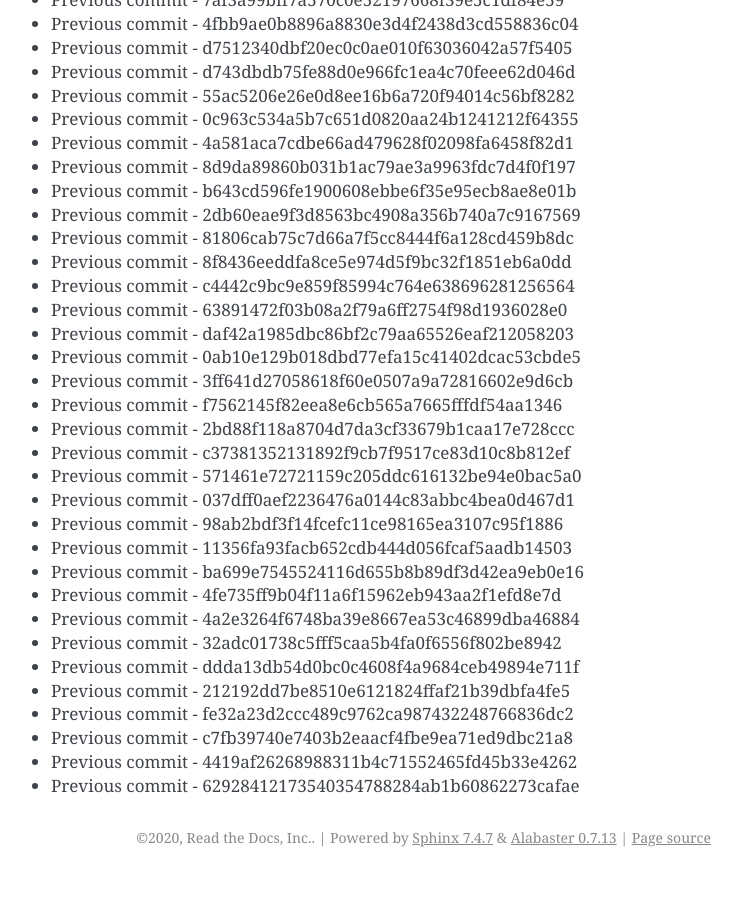
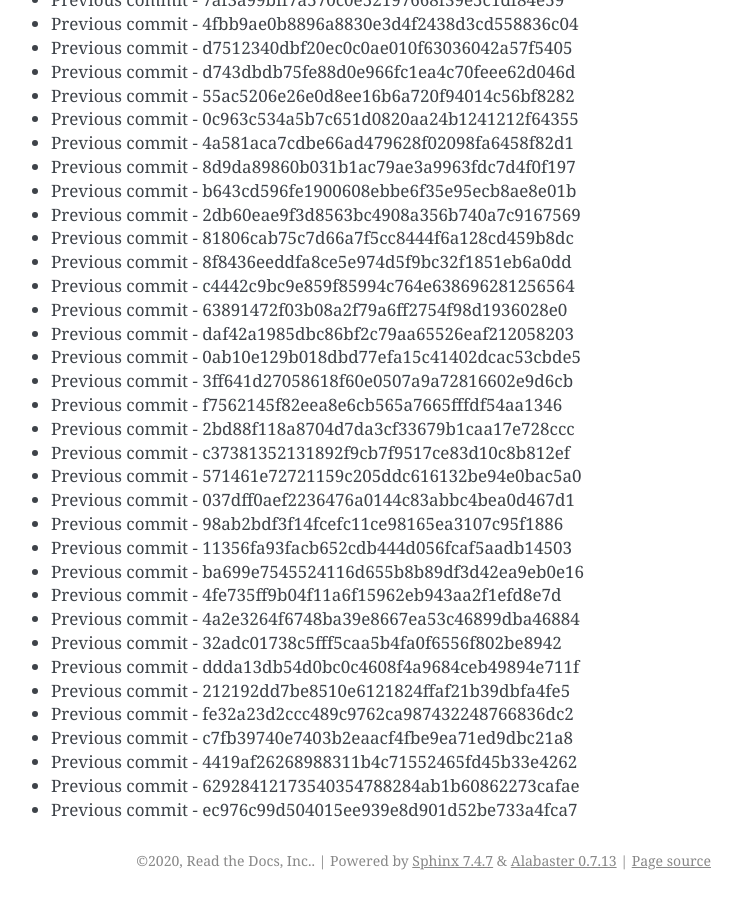
Before and after one commit to readthedocs/rtd-git-stresstest, a Sphinx documentation site: the page built from docs/updates.rst, in a window 1280 px wide and 900 px high, scrolled down 63693 px. Shown: the whole window, without its empty margins (399-1141 px from the left). Built offline with Sphinx 7.4.7, drawn with Linux system fonts in a browser that asks for light colours; before the commit the page ends 64570 px from its top, so only the background shows below that.

Commit message:
Generating commit from previous: ec976c99d504015ee939e8d901d52be733a4fca7

```diff
--- a/docs/updates.rst
+++ b/docs/updates.rst
@@ -2708,3 +2708,4 @@ It can be tested for any performance characteristics.
 * Previous commit - c7fb39740e7403b2eaacf4fbe9ea71ed9dbc21a8
 * Previous commit - 4419af26268988311b4c71552465fd45b33e4262
 * Previous commit - 62928412173540354788284ab1b60862273cafae
+* Previous commit - ec976c99d504015ee939e8d901d52be733a4fca7
```
